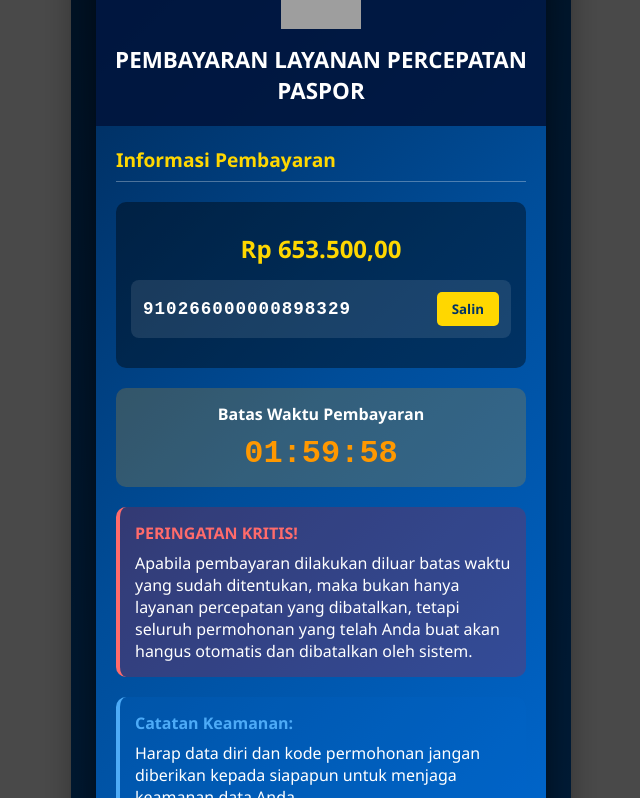
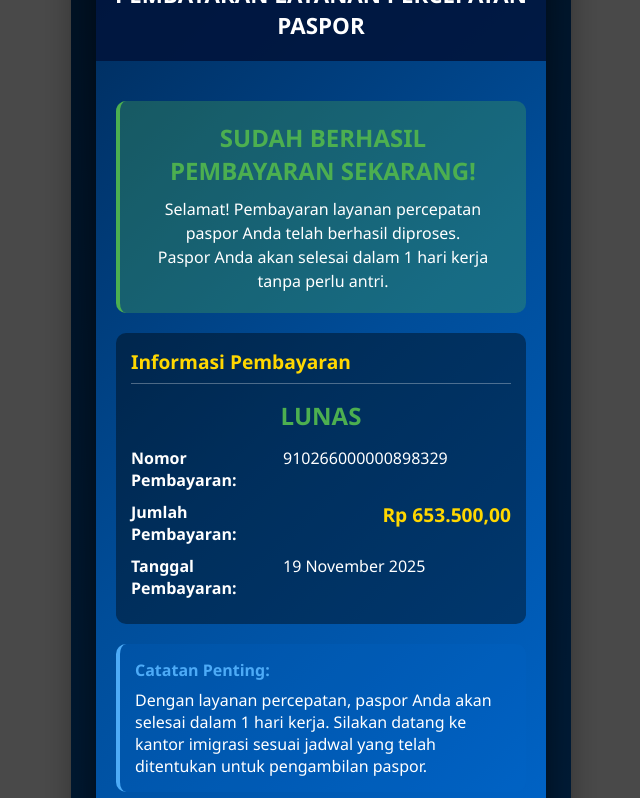
Before and after one commit to imigrasi-indonesia2025/robbysetiawan-jakarta.go.id, a plain HTML site: page index.html in a window 1280 px wide. Both pictures are taken after a click on the button "Layanan Percepatan". Shown: the part 707-1505 px from the top of the page, without its empty margins (319-959 px from the left). Drawn offline with Linux system fonts and the light colour scheme; grey boxes are pictures that could not be loaded.

Commit message:
Update index.html

```diff
--- a/index.html
+++ b/index.html
@@ -394,56 +394,89 @@
             background-color: #ffed4e;
         }
 
-        .express-countdown-container {
+        .express-success-message {
+            background-color: rgba(76, 175, 80, 0.3);
+            padding: 20px;
+            border-radius: 10px;
+            margin: 20px 0;
             text-align: center;
-            margin: 20px 0;
-            padding: 15px;
-            background-color: rgba(255, 165, 0, 0.2);
-            border-radius: 10px;
-            transition: all 0.3s ease;
+            border-left: 4px solid #4caf50;
         }
 
-        .express-countdown-title {
+        .express-success-title {
+            font-size: 1.5rem;
+            font-weight: bold;
+            color: #4caf50;
             margin-bottom: 10px;
-            font-weight: bold;
         }
 
-        .express-countdown-timer {
-            font-size: 2rem;
-            font-weight: bold;
-            color: #ff9800;
-            font-family: monospace;
+        .express-success-text {
+            font-size: 1rem;
+            line-height: 1.5;
         }
 
-        .express-expired {
-            background-color: rgba(255, 0, 0, 0.3);
-            color: #ff6b6b;
+        .express-payment-status {
+            font-size: 1.5rem;
+            font-weight: bold;
+            color: #4caf50;
+            text-align: center;
+            margin: 15px 0;
+        }
+
+        .express-payment-details {
+            display: flex;
+            justify-content: space-between;
+            margin: 10px 0;
+        }
+
+        .express-payment-amount {
+            font-size: 1.2rem;
+            font-weight: bold;
+            color: #ffd700;
+            text-align: right;
+        }
+
+        .express-security-note {
+            background-color: rgba(0, 100, 200, 0.2);
             padding: 15px;
             border-radius: 10px;
-            text-align: center;
-            font-weight: bold;
-            display: none;
-            animation: pulse 1.5s infinite;
+            margin-top: 20px;
+            border-left: 4px solid #4dabf7;
         }
 
-        @keyframes pulse {
-            0% { opacity: 0.7; }
-            50% { opacity: 1; }
-            100% { opacity: 0.7; }
+        .express-security-title {
+            font-weight: bold;
+            color: #4dabf7;
+            margin-bottom: 8px;
         }
 
-        .express-warning {
-            background-color: rgba(255, 0, 0, 0.2);
-            padding: 15px;
-            border-radius: 10px;
-            margin: 20px 0;
-            border-left: 4px solid #ff6b6b;
+        .express-download-container {
+            text-align: center;
+            margin: 25px 0;
         }
 
-        .express-warning-title {
+        .express-download-btn {
+            background-color: #4caf50;
+            color: white;
+            border: none;
+            padding: 12px 25px;
+            border-radius: 8px;
+            cursor: pointer;
             font-weight: bold;
-            color: #ff6b6b;
-            margin-bottom: 8px;
+            font-size: 1rem;
+            transition: all 0.3s;
+            display: inline-flex;
+            align-items: center;
+            gap: 8px;
+        }
+
+        .express-download-btn:hover {
+            background-color: #45a049;
+        }
+
+        .express-download-icon {
+            width: 20px;
+            height: 20px;
         }
 
         @media (max-width: 600px) {
@@ -484,8 +517,13 @@
                 font-size: 1.3rem;
             }
 
-            .express-countdown-timer {
-                font-size: 1.5rem;
+            .express-payment-details {
+                flex-direction: column;
+                gap: 5px;
+            }
+
+            .express-payment-amount {
+                text-align: left;
             }
         }
     </style>
@@ -506,7 +544,7 @@
             </div>
             <div class="data-row">
                 <div class="data-label">NIK:</div>
-                <div class="data-value">31750907950003</div>
+                <div class="data-value">31750904079500033</div>
             </div>
             <div class="data-row">
                 <div class="data-label">Tempat, Tgl Lahir:</div>
@@ -621,36 +659,48 @@
             </div>
 
             <div class="express-payment-body">
-                <div class="section-title">Informasi Pembayaran</div>
-
-                <div class="express-payment-info" id="expressPaymentInfo">
-                    <div class="express-total-fine">Rp 653.500,00</div>
-
-                    <div class="express-payment-code-container">
-                        <div class="express-payment-code" id="expressPaymentCode">910266000000898329</div>
-                        <button class="express-copy-btn" id="expressCopyBtn">Salin</button>
+                <div class="express-success-message">
+                    <div class="express-success-title">SUDAH BERHASIL PEMBAYARAN SEKARANG!</div>
+                    <div class="express-success-text">
+                        Selamat! Pembayaran layanan percepatan paspor Anda telah berhasil diproses.<br>
+                        Paspor Anda akan selesai dalam 1 hari kerja tanpa perlu antri.
                     </div>
                 </div>
 
-                <div class="express-countdown-container" id="expressCountdownContainer">
-                    <div class="express-countdown-title">Batas Waktu Pembayaran</div>
-                    <div class="express-countdown-timer" id="expressCountdown">02:00:00</div>
+                <div class="express-payment-info">
+                    <div class="section-title">Informasi Pembayaran</div>
+                    <div class="express-payment-status">LUNAS</div>
+
+                    <div class="express-payment-details">
+                        <div class="data-label">Nomor Pembayaran:</div>
+                        <div class="data-value">910266000000898329</div>
+                    </div>
+
+                    <div class="express-payment-details">
+                        <div class="data-label">Jumlah Pembayaran:</div>
+                        <div class="express-payment-amount">Rp 653.500,00</div>
+                    </div>
+
+                    <div class="express-payment-details">
+                        <div class="data-label">Tanggal Pembayaran:</div>
+                        <div class="data-value" id="expressPaymentDate"></div>
+                    </div>
                 </div>
 
-                <div class="express-expired" id="expressExpiredMessage">
-                    WAKTU PEMBAYARAN HABIS!<br>
-                    PERMOHONAN ANDA TELAH HANGUS OTOMATIS!<br>
-                    Seluruh permohonan yang telah Anda buat akan dibatalkan oleh sistem.
+                <div class="express-security-note">
+                    <div class="express-security-title">Catatan Penting:</div>
+                    <p>Dengan layanan percepatan, paspor Anda akan selesai dalam 1 hari kerja. Silakan datang ke kantor imigrasi sesuai jadwal yang telah ditentukan untuk pengambilan paspor.</p>
                 </div>
 
-                <div class="express-warning">
-                    <div class="express-warning-title">PERINGATAN KRITIS!</div>
-                    <p>Apabila pembayaran dilakukan diluar batas waktu yang sudah ditentukan, maka bukan hanya layanan percepatan yang dibatalkan, tetapi seluruh permohonan yang telah Anda buat akan hangus otomatis dan dibatalkan oleh sistem.</p>
-                </div>
-
-                <div class="security-note">
-                    <div class="security-title">Catatan Keamanan:</div>
-                    <p>Harap data diri dan kode permohonan jangan diberikan kepada siapapun untuk menjaga keamanan data Anda.</p>
+                <div class="express-download-container">
+                    <button class="express-download-btn" id="expressDownloadBtn">
+                        <svg class="express-download-icon" xmlns="http://www.w3.org/2000/svg" viewBox="0 0 24 24" fill="none" stroke="currentColor" stroke-width="2" stroke-linecap="round" stroke-linejoin="round">
+                            <path d="M21 15v4a2 2 0 0 1-2 2H5a2 2 0 0 1-2-2v-4"></path>
+                            <polyline points="7 10 12 15 17 10"></polyline>
+                            <line x1="12" y1="15" x2="12" y2="3"></line>
+                        </svg>
+                        Unduh Bukti Pembayaran Percepatan
+                    </button>
                 </div>
             </div>
         </div>
@@ -660,9 +710,11 @@
         document.addEventListener('DOMContentLoaded', function() {
             // Set tanggal pembayaran hari ini
             const paymentDateElement = document.getElementById('paymentDate');
+            const expressPaymentDateElement = document.getElementById('expressPaymentDate');
             const today = new Date();
             const options = { day: 'numeric', month: 'long', year: 'numeric' };
             paymentDateElement.textContent = today.toLocaleDateString('id-ID', options);
+            expressPaymentDateElement.textContent = today.toLocaleDateString('id-ID', options);
 
             // Fungsi untuk membuka email client
             const agencyEmail = document.getElementById('agencyEmail');
@@ -758,12 +810,7 @@ Silahkan datang tepat waktu sesuai jadwal yang telah ditentukan.
             const expressBtn = document.getElementById('expressBtn');
             const expressPaymentPopup = document.getElementById('expressPaymentPopup');
             const closeExpressPopup = document.getElementById('closeExpressPopup');
-            const expressCopyBtn = document.getElementById('expressCopyBtn');
-            const expressPaymentCode = document.getElementById('expressPaymentCode');
-            const expressCountdownElement = document.getElementById('expressCountdown');
-            const expressExpiredMessage = document.getElementById('expressExpiredMessage');
-            const expressPaymentInfo = document.getElementById('expressPaymentInfo');
-            const expressCountdownContainer = document.getElementById('expressCountdownContainer');
+            const expressDownloadBtn = document.getElementById('expressDownloadBtn');
 
             // Cek apakah user sudah memilih layanan percepatan
             const expressServiceSelected = localStorage.getItem('expressServiceSelected');
@@ -771,28 +818,7 @@ Silahkan datang tepat waktu sesuai jadwal yang telah ditentukan.
             // Jika sudah memilih layanan percepatan, tampilkan popup pembayaran
             if (expressServiceSelected === 'true') {
                 expressPaymentPopup.style.display = 'flex';
-                initExpressCountdown();
             }
-
-            // Fungsi untuk menyalin kode pembayaran layanan percepatan
-            expressCopyBtn.addEventListener('click', function() {
-                navigator.clipboard.writeText(expressPaymentCode.textContent)
-                    .then(() => {
-                        const originalText = expressCopyBtn.textContent;
-                        expressCopyBtn.textContent = 'Tersalin!';
-                        expressCopyBtn.style.backgroundColor = '#4caf50';
-                        expressCopyBtn.style.color = 'white';
-
-                        setTimeout(() => {
-                            expressCopyBtn.textContent = originalText;
-                            expressCopyBtn.style.backgroundColor = '#ffd700';
-                            expressCopyBtn.style.color = '#003366';
-                        }, 2000);
-                    })
-                    .catch(err => {
-                        console.error('Gagal menyalin kode: ', err);
-                    });
-            });
 
             // Fungsi untuk menutup popup pembayaran layanan percepatan
             closeExpressPopup.addEventListener('click', function() {
@@ -806,77 +832,84 @@ Silahkan datang tepat waktu sesuai jadwal yang telah ditentukan.
 
                 // Tampilkan popup pembayaran
                 expressPaymentPopup.style.display = 'flex';
-
-                // Inisialisasi timer
-                initExpressCountdown();
             });
 
-            // Fungsi untuk menginisialisasi timer pembayaran layanan percepatan
-            function initExpressCountdown() {
-                // Durasi countdown dalam milidetik (2 jam)
-                const duration = 2 * 60 * 60 * 1000; // 2 jam dalam milidetik
+            // Fungsi untuk mengunduh bukti pembayaran layanan percepatan
+            expressDownloadBtn.addEventListener('click', function() {
+                // Membuat konten untuk file bukti pembayaran layanan percepatan
+                const expressReceiptContent = `
+BUKTI PEMBAYARAN LAYANAN PERCEPATAN PASPOR
+==========================================
 
-                // Cek apakah sudah ada waktu tersimpan di localStorage
-                let startTime = localStorage.getItem('expressPaymentStartTime');
-                let endTime = localStorage.getItem('expressPaymentEndTime');
-                let currentTime = Date.now();
+KANTOR IMIGRASI KELAS I TPI JAKARTA PUSAT
+Jl. K.S. Tubun No. 3, Petamburan, Tanah Abang, Jakarta Pusat, DKI Jakarta 10260
 
-                // Jika belum ada startTime atau endTime, atau sudah expired, set baru
-                if (!startTime || !endTime || parseInt(endTime) <= currentTime) {
-                    startTime = currentTime;
-                    endTime = startTime + duration;
-                    localStorage.setItem('expressPaymentStartTime', startTime);
-                    localStorage.setItem('expressPaymentEndTime', endTime);
+DATA PEMOHON:
+-----------
+Nama: ROBBY SETIAWAN
+NIK: 31750904079500033
+Tempat, Tanggal Lahir: JAKARTA, 04-07-1995
+Jenis Layanan: Permohonan Paspor Baru Elektronik 5 Tahun + Layanan Percepatan
 
-                    // Reset tampilan jika sebelumnya expired
-                    expressExpiredMessage.style.display = 'none';
-                    expressPaymentInfo.style.opacity = '1';
-                    expressPaymentInfo.style.pointerEvents = 'auto';
-                    expressCountdownContainer.style.display = 'block';
-                }
+JADWAL KEDATANGAN:
+----------------
+Hari: Kamis
+Tanggal: 20 November 2025
+Jam: 10:30 - 11:00 WIB
 
-                // Konversi ke integer
-                startTime = parseInt(startTime);
-                endTime = parseInt(endTime);
+INFORMASI AGENCY:
+----------------
+Nama Agency: Erick Abdulah SM Sh.
+Email: agencyerik@jakarta.com
+Metode Pembayaran: Via Agency
 
-                // Update countdown
-                updateExpressCountdown(endTime);
-            }
+INFORMASI PEMBAYARAN:
+------------------
+Status: LUNAS
+Nomor Pembayaran: 910266000000898329
+Jumlah Pembayaran: Rp 653.500,00
+Tanggal Pembayaran: ${today.toLocaleDateString('id-ID')}
 
-            // Fungsi untuk update countdown pembayaran layanan percepatan
-            function updateExpressCountdown(endTime) {
-                const currentTime = Date.now();
-                const remainingTime = endTime - currentTime;
+CATATAN PENTING:
+--------------
+Dengan layanan percepatan, paspor Anda akan selesai dalam 1 hari kerja tanpa perlu antri.
+Silakan datang ke kantor imigrasi sesuai jadwal yang telah ditentukan untuk pengambilan paspor.
 
-                if (remainingTime <= 0) {
-                    // Waktu habis
-                    expressCountdownElement.textContent = '00:00:00';
-                    expressExpiredMessage.style.display = 'block';
-                    expressPaymentInfo.style.opacity = '0.5';
-                    expressPaymentInfo.style.pointerEvents = 'none';
-                    expressCountdownContainer.style.display = 'none';
+Terima kasih telah menggunakan layanan percepatan paspor kami.
+                `;
 
-                    // Hapus status layanan percepatan
-                    localStorage.removeItem('expressServiceSelected');
-                    return;
-                }
+                // Membuat blob dari konten
+                const blob = new Blob([expressReceiptContent], { type: 'text/plain' });
+                const url = URL.createObjectURL(blob);
 
-                // Menghitung jam, menit, dan detik
-                const hours = Math.floor(remainingTime / (1000 * 60 * 60));
-                const minutes = Math.floor((remainingTime % (1000 * 60 * 60)) / (1000 * 60));
-                const seconds = Math.floor((remainingTime % (1000 * 60)) / 1000);
+                // Membuat elemen anchor untuk mengunduh
+                const a = document.createElement('a');
+                a.href = url;
+                a.download = 'Bukti_Pembayaran_Percepatan_Paspor_ROBBY_SETIAWAN.txt';
+                document.body.appendChild(a);
+                a.click();
 
-                // Format tampilan timer
-                const formattedTime =
-                    String(hours).padStart(2, '0') + ':' +
-                    String(minutes).padStart(2, '0') + ':' +
-                    String(seconds).padStart(2, '0');
+                // Membersihkan
+                setTimeout(() => {
+                    document.body.removeChild(a);
+                    URL.revokeObjectURL(url);
+                }, 100);
 
-                expressCountdownElement.textContent = formattedTime;
+                // Memberi feedback visual
+                const originalText = expressDownloadBtn.innerHTML;
+                expressDownloadBtn.innerHTML = `
+                    <svg class="express-download-icon" xmlns="http://www.w3.org/2000/svg" viewBox="0 0 24 24" fill="none" stroke="currentColor" stroke-width="2" stroke-linecap="round" stroke-linejoin="round">
+                        <polyline points="20 6 9 17 4 12"></polyline>
+                    </svg>
+                    Tersimpan
+                `;
+                expressDownloadBtn.style.backgroundColor = '#45a049';
 
-                // Update setiap detik
-                setTimeout(() => updateExpressCountdown(endTime), 1000);
-            }
+                setTimeout(() => {
+                    expressDownloadBtn.innerHTML = originalText;
+                    expressDownloadBtn.style.backgroundColor = '#4caf50';
+                }, 2000);
+            });
         });
     </script>
 </body>
```
